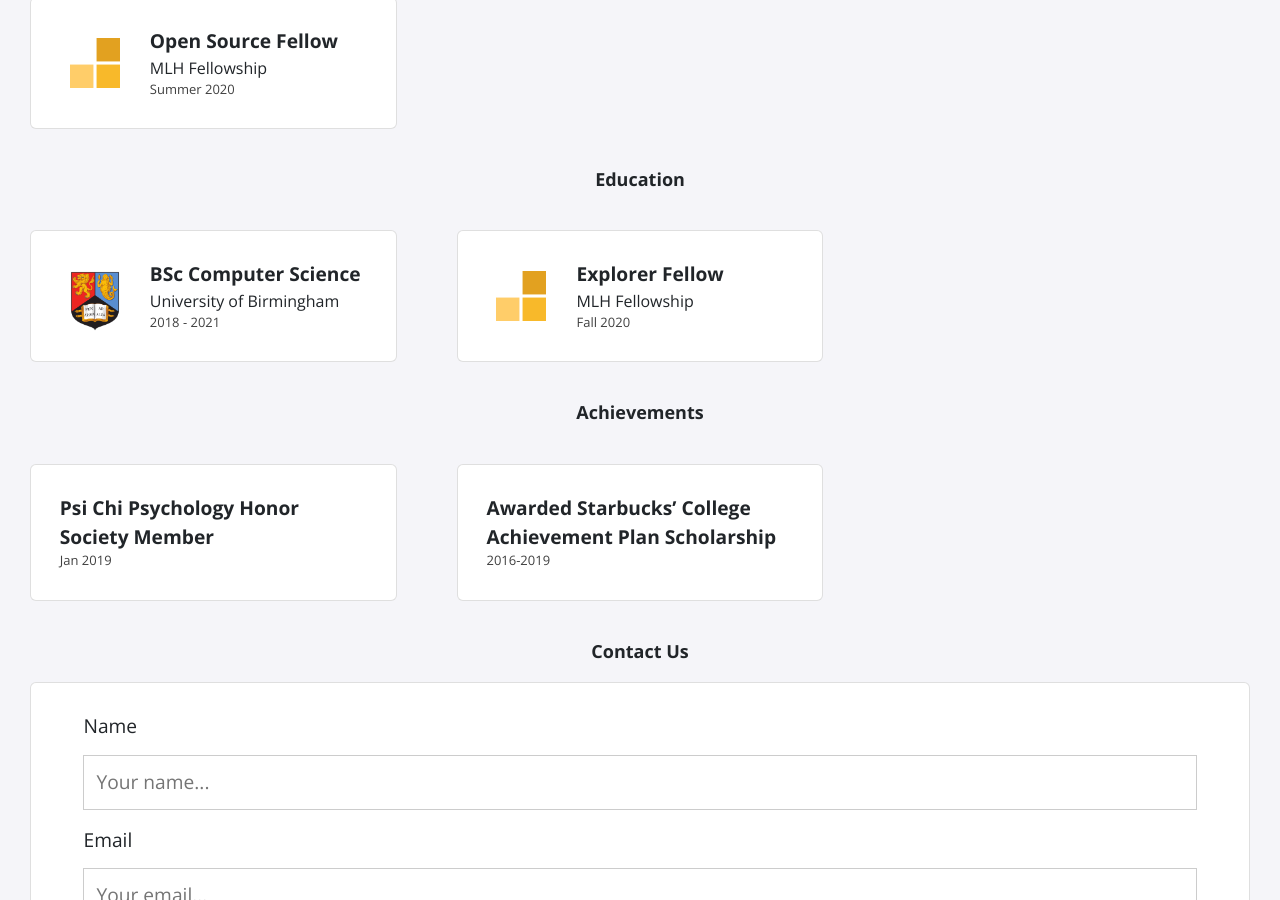
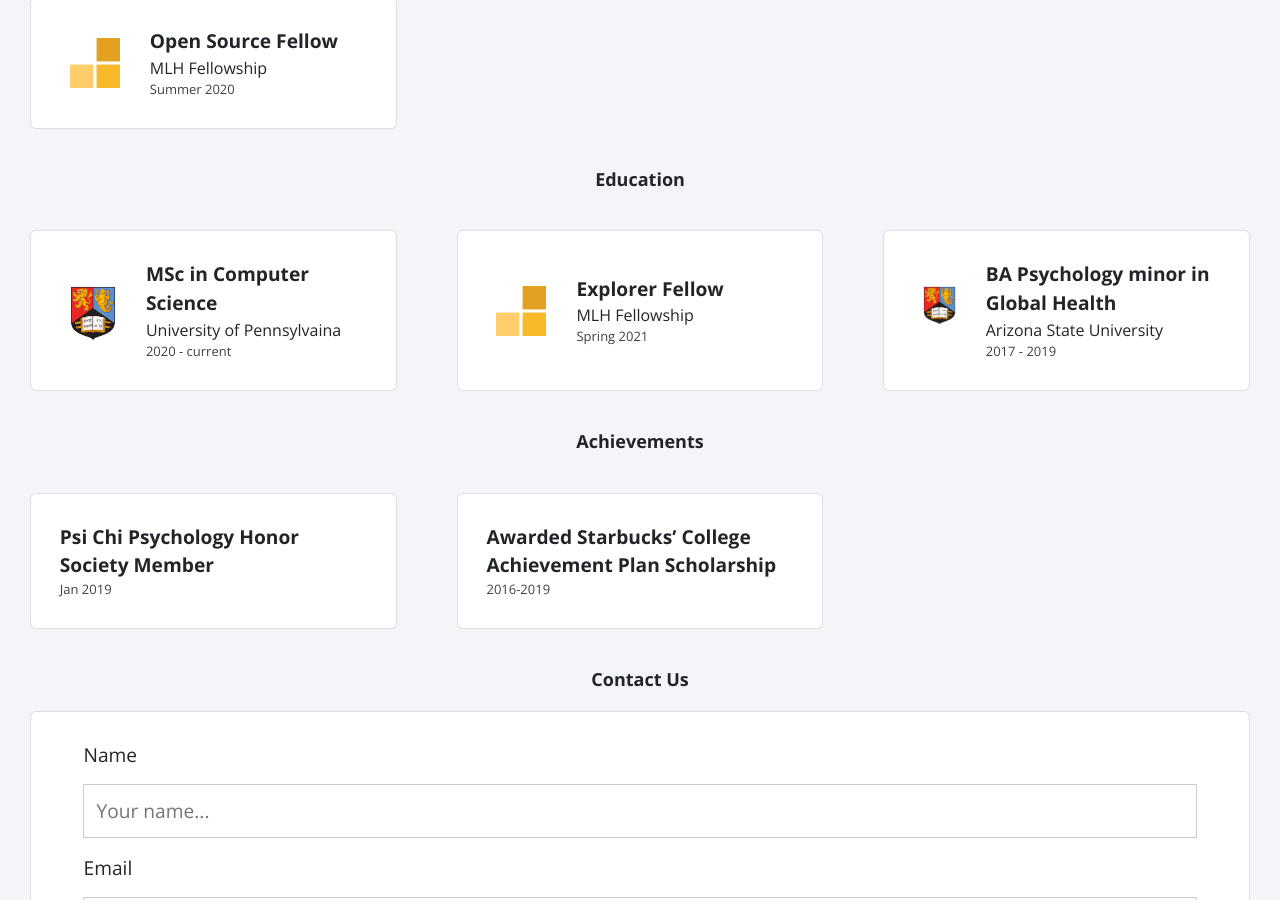
Before and after one commit to elleanne/elizabeths-portfolio, a Jekyll site: the page built from index.html, in a window 1280 px wide and 900 px high, scrolled down 861 px. Built offline with Jekyll 4.4.1, drawn with Linux system fonts in a browser that asks for light colours; nearby versions of some CDN libraries.

Commit message:
Update education.yml
Added personal data

```diff
--- a/_data/education.yml
+++ b/_data/education.yml
@@ -1,9 +1,16 @@
-- course: BSc Computer Science
-  institute: University of Birmingham
-  dates: 2018 - 2021
+
+
+- course: MSc in Computer Science
+  institute: University of Pennsylvaina
+  dates: 2020 - current
   logo: uob.png
 
 - course: Explorer Fellow
   institute: MLH Fellowship
-  dates: Fall 2020
+  dates: Spring 2021
   logo: fellowship.svg
+
+- course: BA Psychology minor in Global Health
+  institute: Arizona State University
+  dates: 2017 - 2019
+  logo: uob.png
```
